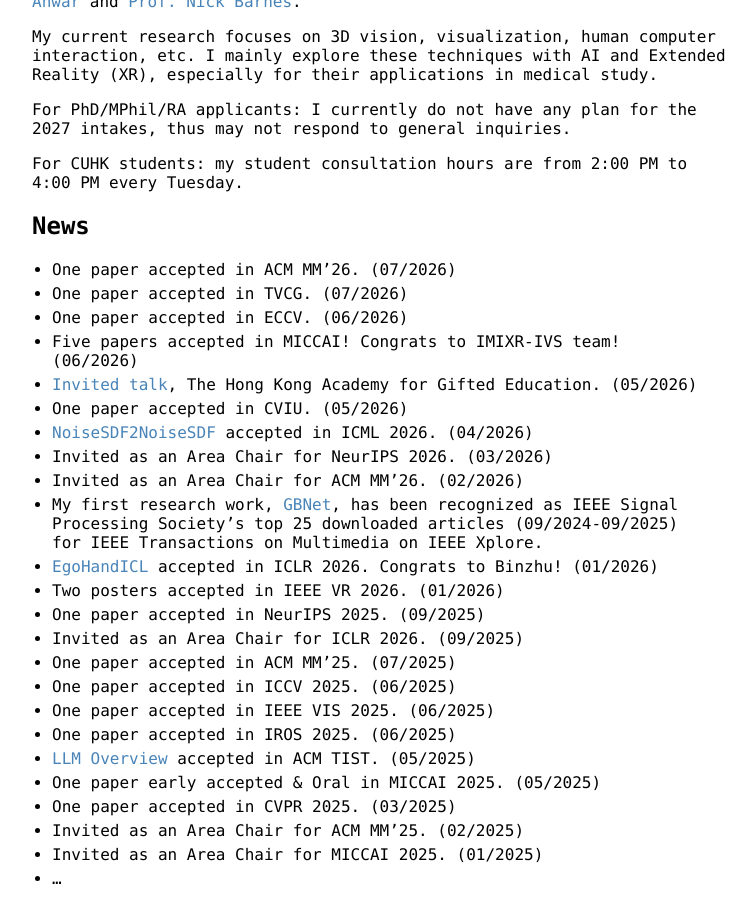
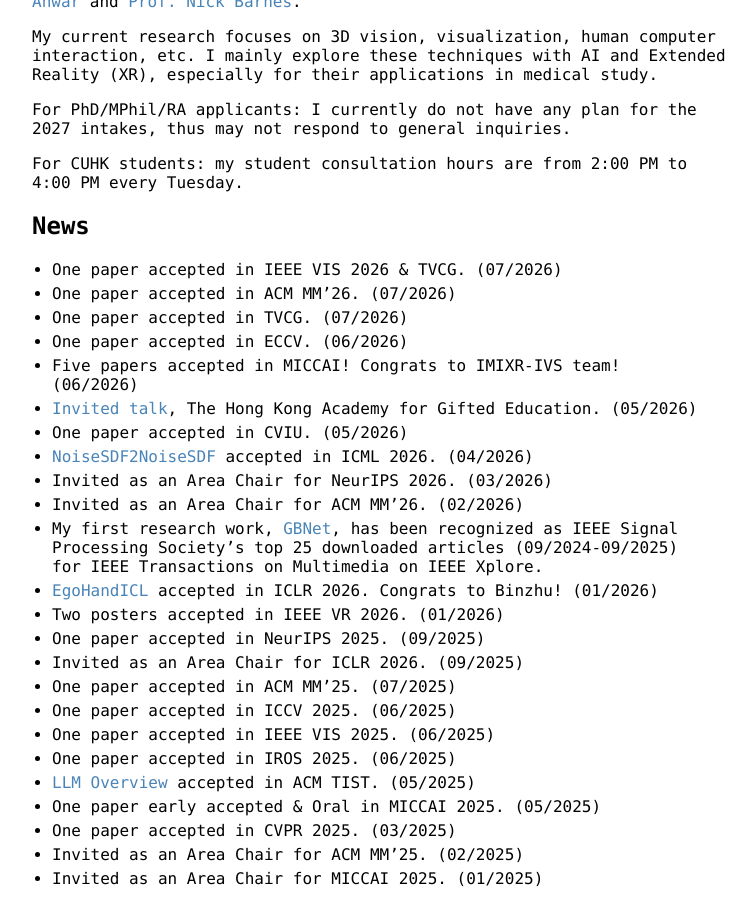
Before and after one commit to ShiQiu0419/ShiQiu0419.github.io, a Jekyll site: the page built from index.md, in a window 1280 px wide and 900 px high, scrolled down 305 px. Shown: the whole window, without its empty margins (258-1014 px from the left). Built offline with Jekyll 4.4.1, drawn with Linux system fonts in a browser that asks for light colours; our own code applies the rules of GitHub Pages for plain Markdown files.

Commit message:
Update index.md

```diff
--- a/index.md
+++ b/index.md
@@ -14,6 +14,7 @@ For PhD/MPhil/RA applicants: I currently do not have any plan for the 2027 intak
 For CUHK students: my student consultation hours are from 2:00 PM to 4:00 PM every Tuesday.
 
 ## News
+* One paper accepted in IEEE VIS 2026 & TVCG. (07/2026)
 * One paper accepted in ACM MM'26. (07/2026)
 * One paper accepted in TVCG. (07/2026)
 * One paper accepted in ECCV. (06/2026)
```
